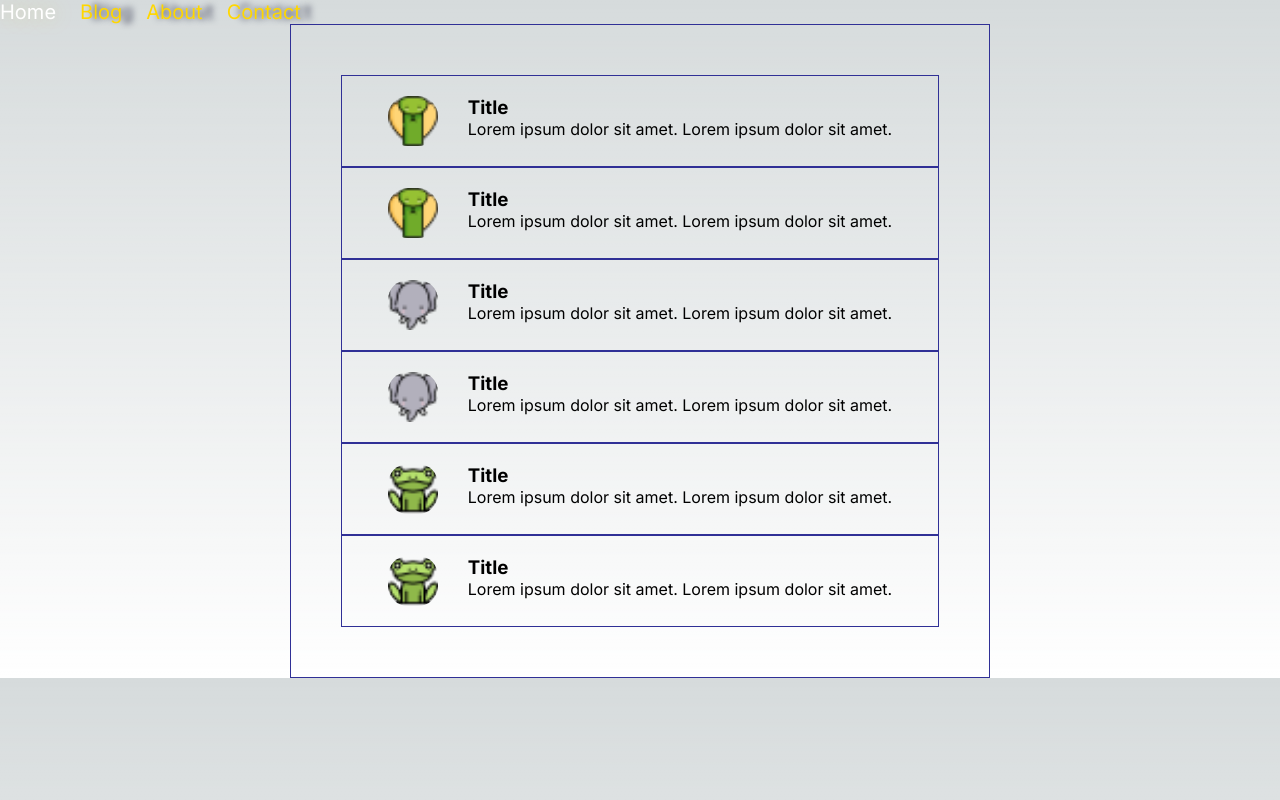
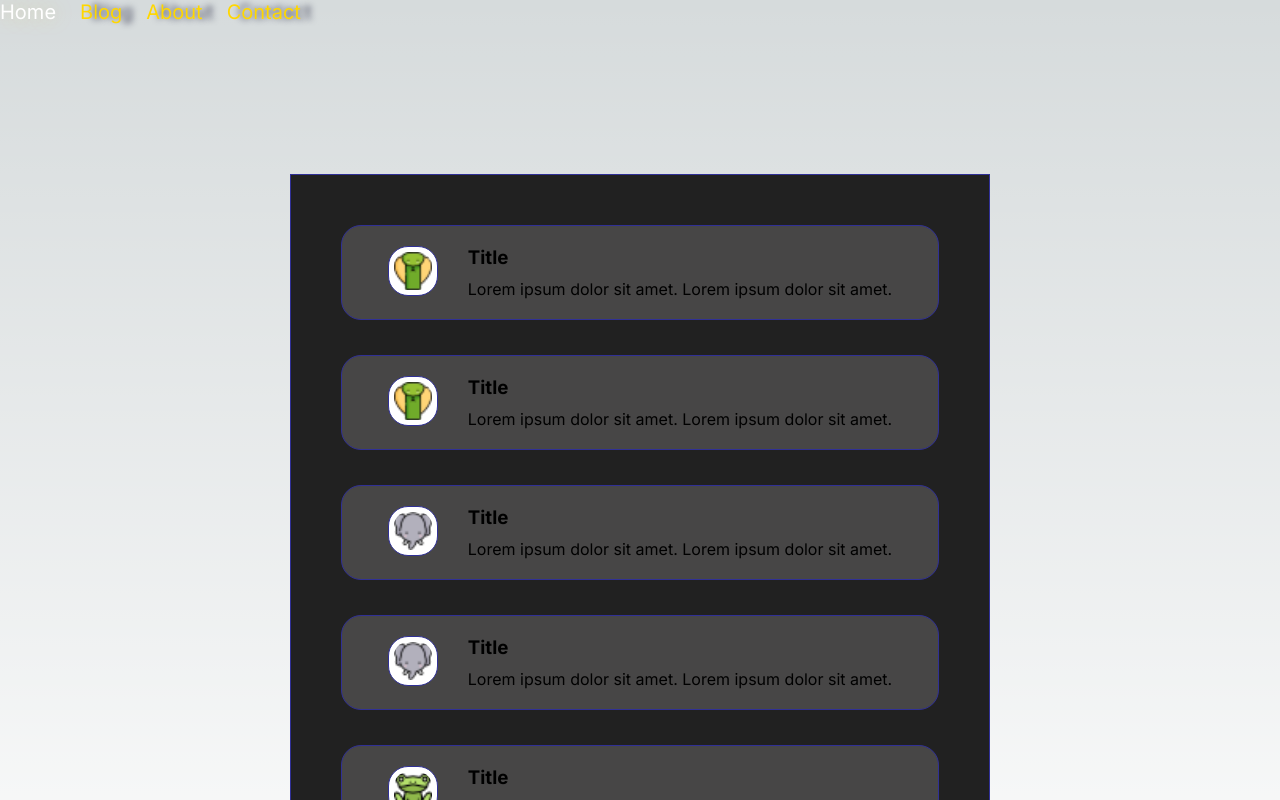
Before and after one commit to markopersonally/next-blog, a Next.js app: page / in a window 1280 px wide. Shown: the top 800 px of the page. Built offline with nearby package versions, Linux system fonts and the light colour scheme.

Commit message:
styling container-posts

```diff
--- a/app/page.module.css
+++ b/app/page.module.css
@@ -1,12 +1,13 @@
 #container {
   padding: 50px;
   margin: auto;
+  margin-top: 150px;
   width: 700px;
+  display: flex;
+  flex-direction: column;
+  gap: 35px;
+  background-color: #212121;
   border: 1px solid #303096;
-}
-
-img {
-  border-radius: 20px;
 }
 
 .wrapper-post {
@@ -14,9 +15,22 @@ img {
   display: flex;
   gap: 30px;
   justify-content: center;
+  background-color: #474646;
   border: 1px solid #303096;
+  border-radius: 20px;
+}
+
+.picture {
+  padding: 5px;
+  width: 50px;
+  height: 50px;
+  background-color: #fff;
+  border: 1px solid #303096;
+  border-radius: 20px;
 }
 
 .description {
-  display: column;
+  display: flex;
+  flex-direction: column;
+  gap: 10px;
 }
--- a/app/page.tsx
+++ b/app/page.tsx
@@ -14,9 +14,8 @@ export default function Home() {
         <Link href="/blog">
           <div className={styles["wrapper-post"]}>
             <Image
+              className={styles.picture}
               src={img1}
-              width={50}
-              height={50}
               alt="Picture of the author"
             />
             <div className={styles.description}>
@@ -28,9 +27,8 @@ export default function Home() {
         <Link href="/blog">
           <div className={styles["wrapper-post"]}>
             <Image
+              className={styles.picture}
               src={img1}
-              width={50}
-              height={50}
               alt="Picture of the author"
             />
             <div className={styles.description}>
@@ -42,9 +40,8 @@ export default function Home() {
         <Link href="/blog">
           <div className={styles["wrapper-post"]}>
             <Image
+              className={styles.picture}
               src={img2}
-              width={50}
-              height={50}
               alt="Picture of the author"
             />
             <div className={styles.description}>
@@ -56,9 +53,8 @@ export default function Home() {
         <Link href="/blog">
           <div className={styles["wrapper-post"]}>
             <Image
+              className={styles.picture}
               src={img2}
-              width={50}
-              height={50}
               alt="Picture of the author"
             />
             <div className={styles.description}>
@@ -70,9 +66,8 @@ export default function Home() {
         <Link href="/blog">
           <div className={styles["wrapper-post"]}>
             <Image
+              className={styles.picture}
               src={img3}
-              width={50}
-              height={50}
               alt="Picture of the author"
             />
             <div className={styles.description}>
@@ -84,9 +79,8 @@ export default function Home() {
         <Link href="/blog">
           <div className={styles["wrapper-post"]}>
             <Image
+              className={styles.picture}
               src={img3}
-              width={50}
-              height={50}
               alt="Picture of the author"
             />
             <div className={styles.description}>
```
